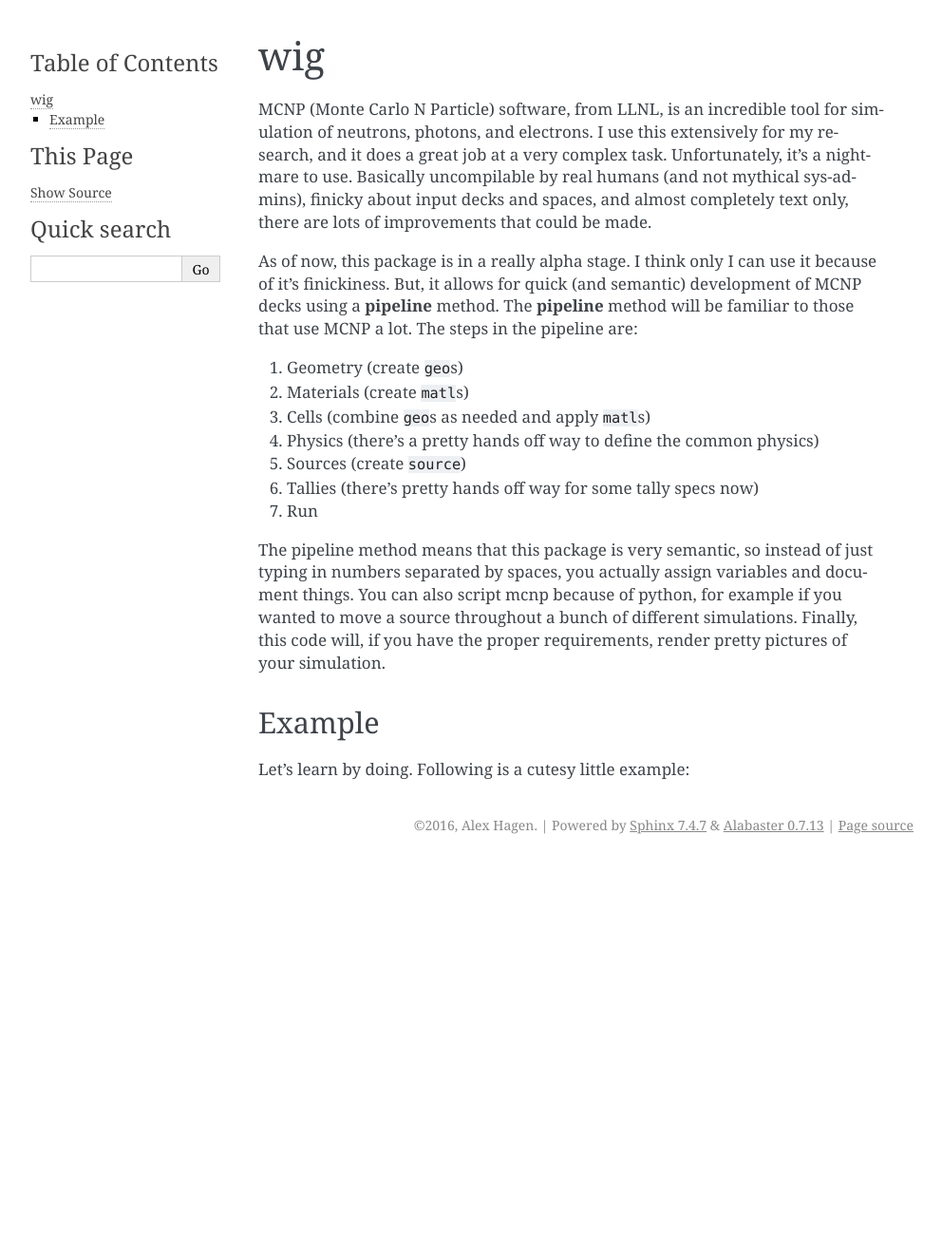
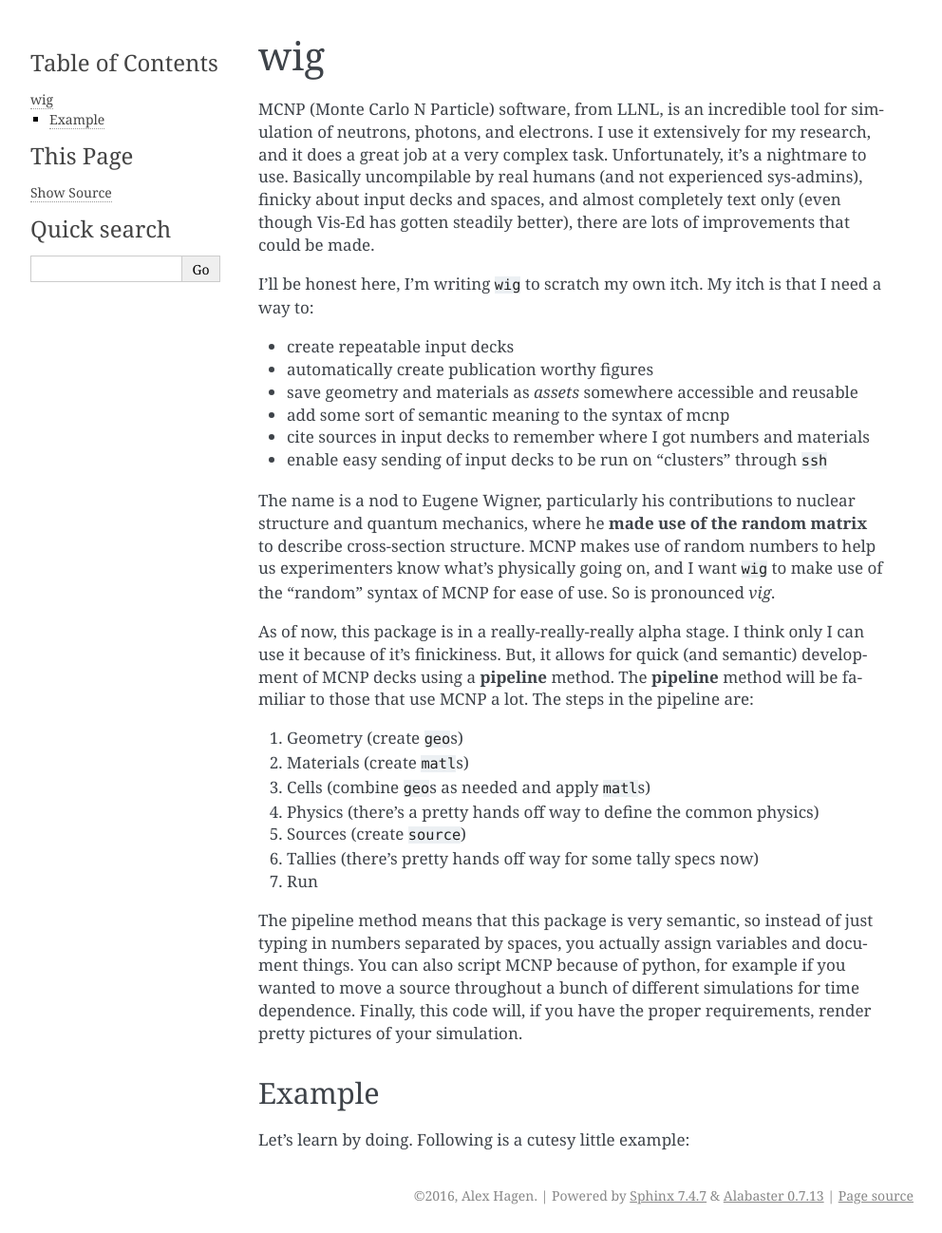
Before and after one commit to alexhagen/wig, a Sphinx documentation site: the page built from docs/README.rst, in a window 1280 px wide. Shown: the whole page at 95% size, without its empty margins (148-1140 px from the left). Built offline with Sphinx 7.4.7, drawn with Linux system fonts in a browser that asks for light colours; pages that are not in the unit, such as notebooks, are missing from menus; before the commit the page ends 908 px from its top, so only the background shows below that.

```diff
--- a/docs/README.rst
+++ b/docs/README.rst
@@ -2,18 +2,38 @@ wig
 ===
 
 MCNP (Monte Carlo N Particle) software, from LLNL, is an incredible tool
-for simulation of neutrons, photons, and electrons. I use this
-extensively for my research, and it does a great job at a very complex
-task. Unfortunately, it's a nightmare to use. Basically uncompilable by
-real humans (and not mythical sys-admins), finicky about input decks and
-spaces, and almost completely text only, there are lots of improvements
-that could be made.
+for simulation of neutrons, photons, and electrons. I use it extensively
+for my research, and it does a great job at a very complex task.
+Unfortunately, it's a nightmare to use. Basically uncompilable by real
+humans (and not experienced sys-admins), finicky about input decks and
+spaces, and almost completely text only (even though Vis-Ed has gotten
+steadily better), there are lots of improvements that could be made.
 
-As of now, this package is in a really alpha stage. I think only I can
-use it because of it's finickiness. But, it allows for quick (and
-semantic) development of MCNP decks using a **pipeline** method. The
-**pipeline** method will be familiar to those that use MCNP a lot. The
-steps in the pipeline are:
+I'll be honest here, I'm writing ``wig`` to scratch my own itch. My itch
+is that I need a way to:
+
+-  create repeatable input decks
+-  automatically create publication worthy figures
+-  save geometry and materials as *assets* somewhere accessible and
+   reusable
+-  add some sort of semantic meaning to the syntax of mcnp
+-  cite sources in input decks to remember where I got numbers and
+   materials
+-  enable easy sending of input decks to be run on "clusters" through
+   ``ssh``
+
+The name is a nod to Eugene Wigner, particularly his contributions to
+nuclear structure and quantum mechanics, where he **made use of the
+random matrix** to describe cross-section structure. MCNP makes use of
+random numbers to help us experimenters know what's physically going on,
+and I want ``wig`` to make use of the "random" syntax of MCNP for ease
+of use. So is pronounced *vig*.
+
+As of now, this package is in a really-really-really alpha stage. I
+think only I can use it because of it's finickiness. But, it allows for
+quick (and semantic) development of MCNP decks using a **pipeline**
+method. The **pipeline** method will be familiar to those that use MCNP
+a lot. The steps in the pipeline are:
 
 1. Geometry (create ``geo``\ s)
 2. Materials (create ``matl``\ s)
@@ -25,10 +45,11 @@ steps in the pipeline are:
 
 The pipeline method means that this package is very semantic, so instead
 of just typing in numbers separated by spaces, you actually assign
-variables and document things. You can also script mcnp because of
+variables and document things. You can also script MCNP because of
 python, for example if you wanted to move a source throughout a bunch of
-different simulations. Finally, this code will, if you have the proper
-requirements, render pretty pictures of your simulation.
+different simulations for time dependence. Finally, this code will, if
+you have the proper requirements, render pretty pictures of your
+simulation.
 
 Example
 -------
```
Also changed, not shown: README.md (+31 -8 lines), docs/index.rst (+12 -0 lines), 8 other files.
